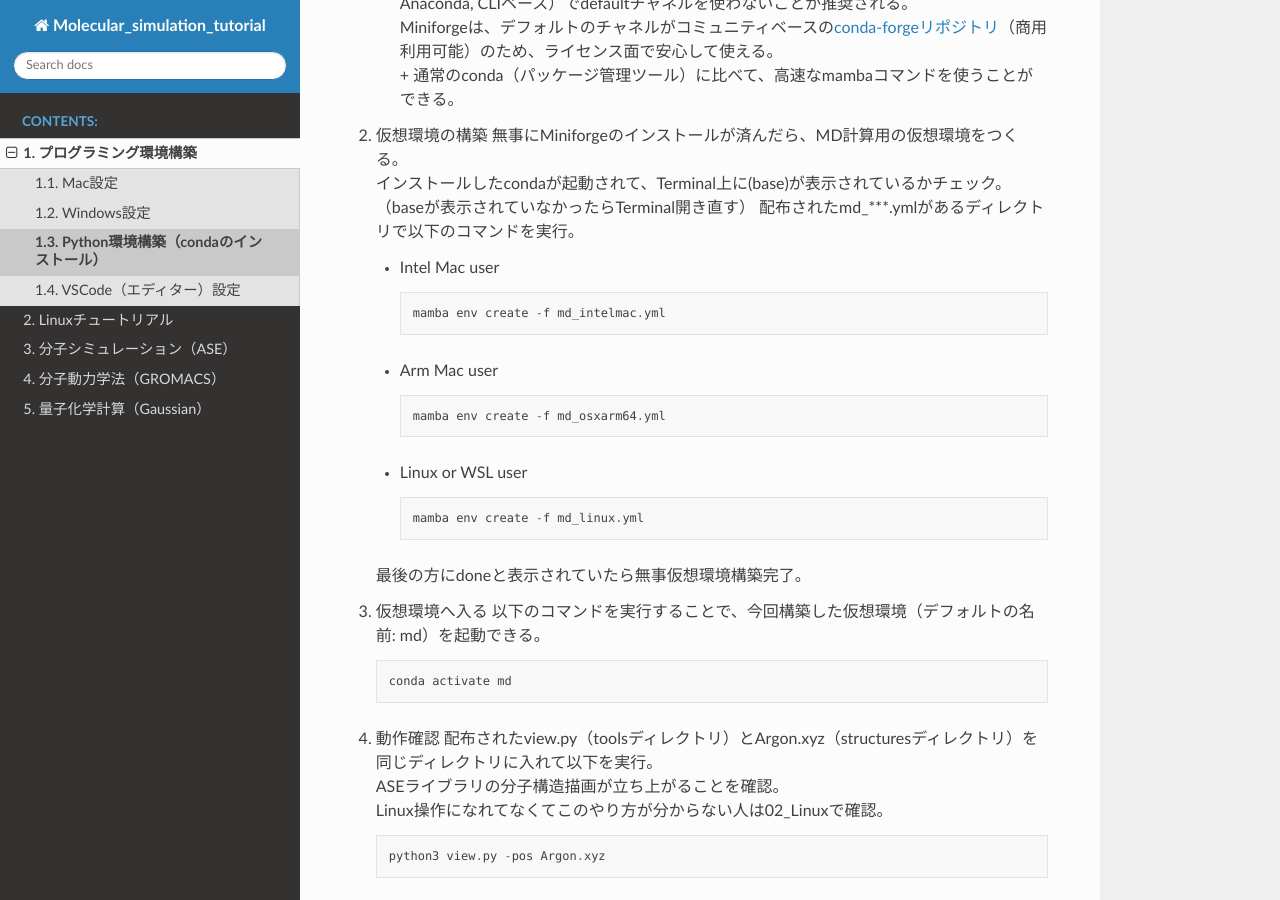
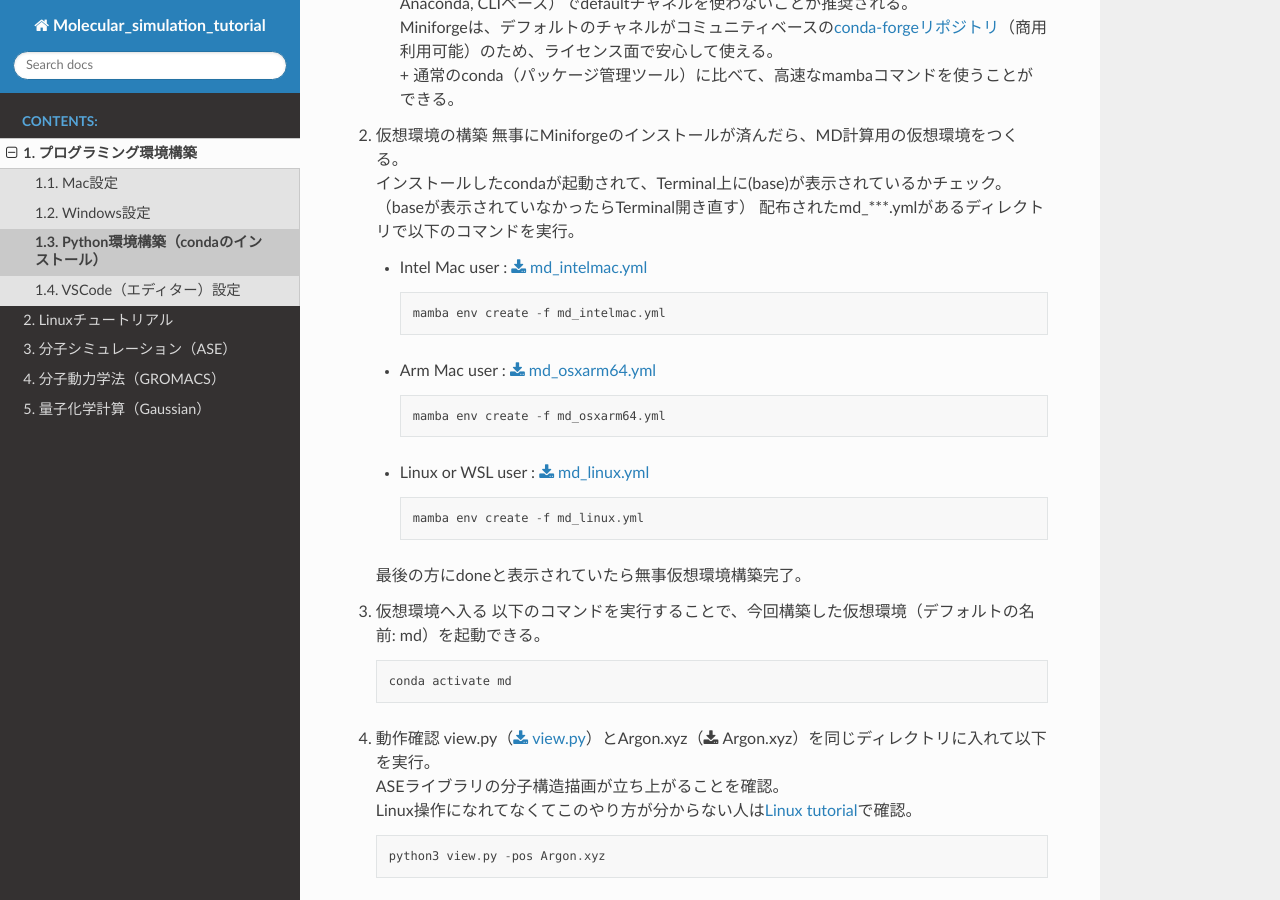
Before and after one commit to srak-uf/Molecular_simulation_tutorial, a Sphinx documentation site: the page built from docs/source/01_programming/02_python.md, in a window 1280 px wide and 900 px high, scrolled down 730 px. Built offline with Sphinx 7.4.7 and the Read the Docs theme 3.1.0, drawn with Linux system fonts in a browser that asks for light colours; some of the changed lines change nothing that is shown.

Commit message:
Add installation files for Intel Mac, Arm Mac, and Linux environments; include view script for molecular visualization

````diff
--- a/docs/source/01_programming/02_python.md
+++ b/docs/source/01_programming/02_python.md
@@ -29,15 +29,15 @@
     インストールしたcondaが起動されて、Terminal上に(base)が表示されているかチェック。
     （baseが表示されていなかったらTerminal開き直す）
     配布されたmd_***.ymlがあるディレクトリで以下のコマンドを実行。
-    - Intel Mac user
+    - Intel Mac user : {download}`md_intelmac.yml <files/md_intelmac.yml>`
         ```
         mamba env create -f md_intelmac.yml
         ```
-    - Arm Mac user
+    - Arm Mac user : {download}`md_osxarm64.yml <files/md_osxarm64.yml>`
         ```
         mamba env create -f md_osxarm64.yml
         ```
-    - Linux or WSL user
+    - Linux or WSL user : {download}`md_linux.yml <files/md_linux.yml>`
         ```
         mamba env create -f md_linux.yml
         ```
@@ -50,9 +50,9 @@
     ```
 
 4. 動作確認
-   配布されたview.py（toolsディレクトリ）とArgon.xyz（structuresディレクトリ）を同じディレクトリに入れて以下を実行。
+   view.py（{download}`view.py <files/view.py>`）とArgon.xyz（{download}`Argon.xyz <files/Argon.xyz>`）を同じディレクトリに入れて以下を実行。
    ASEライブラリの分子構造描画が立ち上がることを確認。
-   Linux操作になれてなくてこのやり方が分からない人は02_Linuxで確認。
+   Linux操作になれてなくてこのやり方が分からない人は[Linux tutorial](../02_linux/02_linux.md)で確認。
    ```
    python3 view.py -pos Argon.xyz
    ```
--- /dev/null
+++ b/docs/source/01_programming/files/md_intelmac.yml
@@ -0,0 +1,57 @@
+name: md
+channels:
+  - conda-forge
+dependencies:
+  - pip=24.2
+  - python=3.9.20
+  - pip:
+      - ase==3.23.0
+      - certifi==2024.8.30
+      - charset-normalizer==3.4.0
+      - chgnet==0.3.8
+      - contourpy==1.3.0
+      - cycler==0.12.1
+      - cython==3.0.11
+      - filelock==3.16.1
+      - fonttools==4.54.1
+      - fsspec==2024.10.0
+      - idna==3.10
+      - importlib-resources==6.4.5
+      - jinja2==3.1.4
+      - joblib==1.4.2
+      - kiwisolver==1.4.7
+      - latexcodec==3.0.0
+      - markupsafe==3.0.2
+      - matplotlib==3.9.2
+      - monty==2024.10.21
+      - mpmath==1.3.0
+      - networkx==3.2.1
+      - numpy==1.26.4
+      - nvidia-ml-py3==7.352.0
+      - packaging==24.1
+      - palettable==3.3.3
+      - pandas==2.2.3
+      - pillow==11.0.0
+      - plotly==5.24.1
+      - pybtex==0.24.0
+      - pymatgen==2024.8.9
+      - pyparsing==3.2.0
+      - python-dateutil==2.9.0.post0
+      - pytz==2024.2
+      - pyyaml==6.0.2
+      - requests==2.32.3
+      - ruamel-yaml==0.18.6
+      - ruamel-yaml-clib==0.2.12
+      - scipy==1.13.1
+      - six==1.16.0
+      - spglib==2.5.0
+      - sympy==1.13.3
+      - tabulate==0.9.0
+      - tenacity==9.0.0
+      - torch==2.2.2
+      - tqdm==4.66.5
+      - typing-extensions==4.12.2
+      - tzdata==2024.2
+      - uncertainties==3.2.2
+      - urllib3==2.2.3
+      - zipp==3.20.2
--- /dev/null
+++ b/docs/source/01_programming/files/md_linux.yml
@@ -0,0 +1,20 @@
+name: md
+channels:
+  - conda-forge
+dependencies:
+  - ambertools=23.3
+  - ase=3.23.0
+  - chgnet=0.4.0
+  - gromacs=2023.4
+  - jupyter=1.0.0
+  - lammps=2024.08.29
+  - openbabel=3.1.1
+  - openff-forcefields=2024.09.0
+  - openff-toolkit=0.16.5
+  - openmm=8.1.2
+  - openmmforcefields=0.14.1
+  - pip=24.2
+  - seaborn
+  - pip:
+    - rdkit==2024.3.2
+    - torch-dftd
--- /dev/null
+++ b/docs/source/01_programming/files/md_osxarm64.yml
@@ -0,0 +1,23 @@
+name: md
+channels:
+  - conda-forge
+dependencies:
+  - ambertools=23.3
+  - ase=3.23.0
+  - gromacs=2023.4
+  - jupyter=1.0.0
+  - lammps=2024.08.29
+  - openbabel=3.1.1
+  - openff-forcefields=2024.09.0
+  - openff-toolkit=0.16.5
+  - openmm=8.1.2
+  - openmmforcefields=0.14.1
+  - pip=24.2
+  - scipy
+  - scikit-learn
+  - seaborn
+  - sevenn
+  - pip:
+    - chgnet==0.4.0
+    - rdkit==2024.3.2
+    - torch-dftd
--- /dev/null
+++ b/docs/source/01_programming/files/view.py
@@ -0,0 +1,14 @@
+#!/usr/bin/env python
+from ase.io import read
+from ase.visualize import view
+import argparse as arg
+
+
+parser = arg.ArgumentParser()
+parser.add_argument('-pos',    help='xyz, pdb, cif, POSCAR, OUTCAR ...',nargs=1)
+
+
+args = parser.parse_args()
+
+a = read(args.pos[0],index=":")
+view(a)
````
Also changed, not shown: 1 other file.
